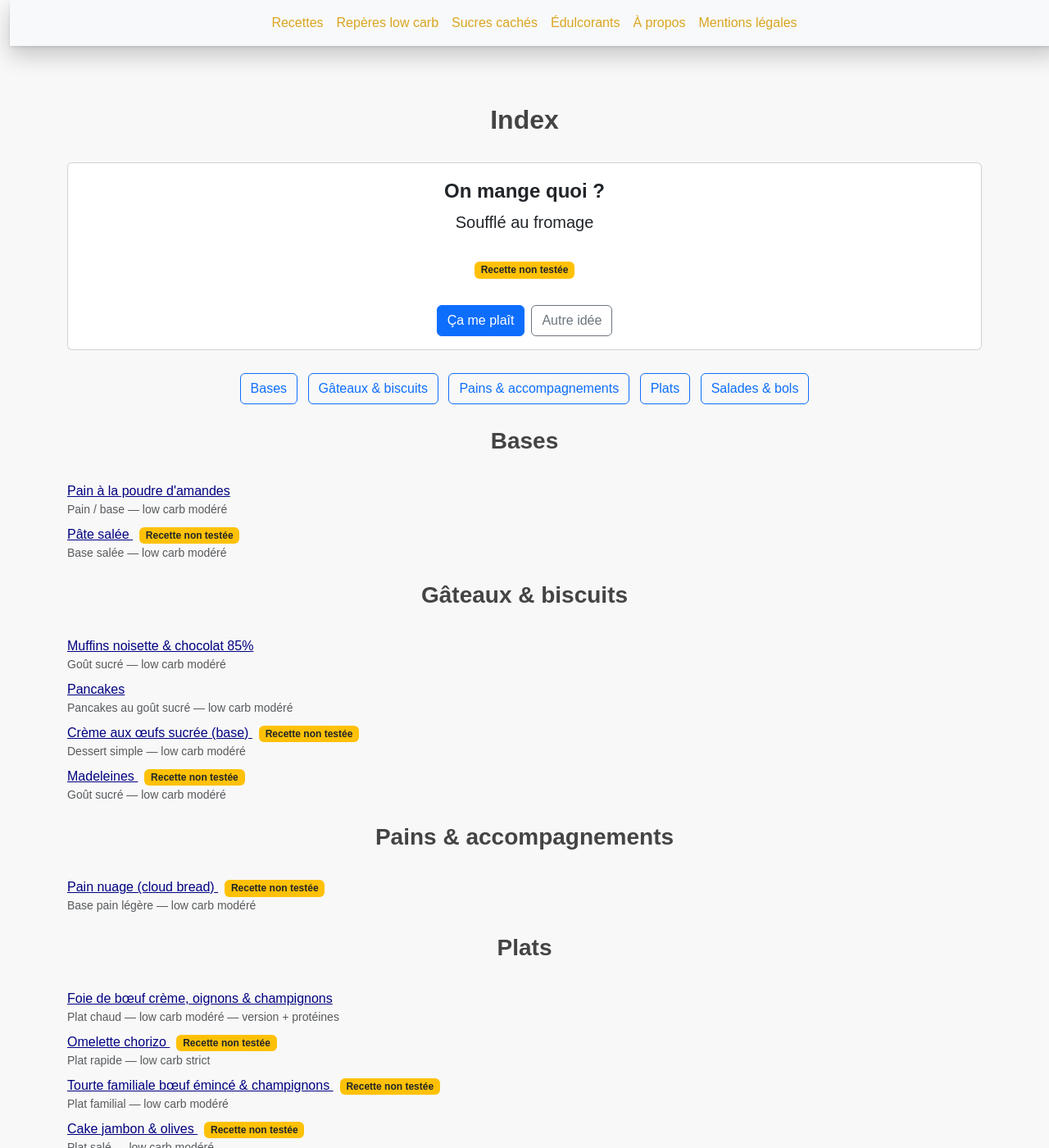
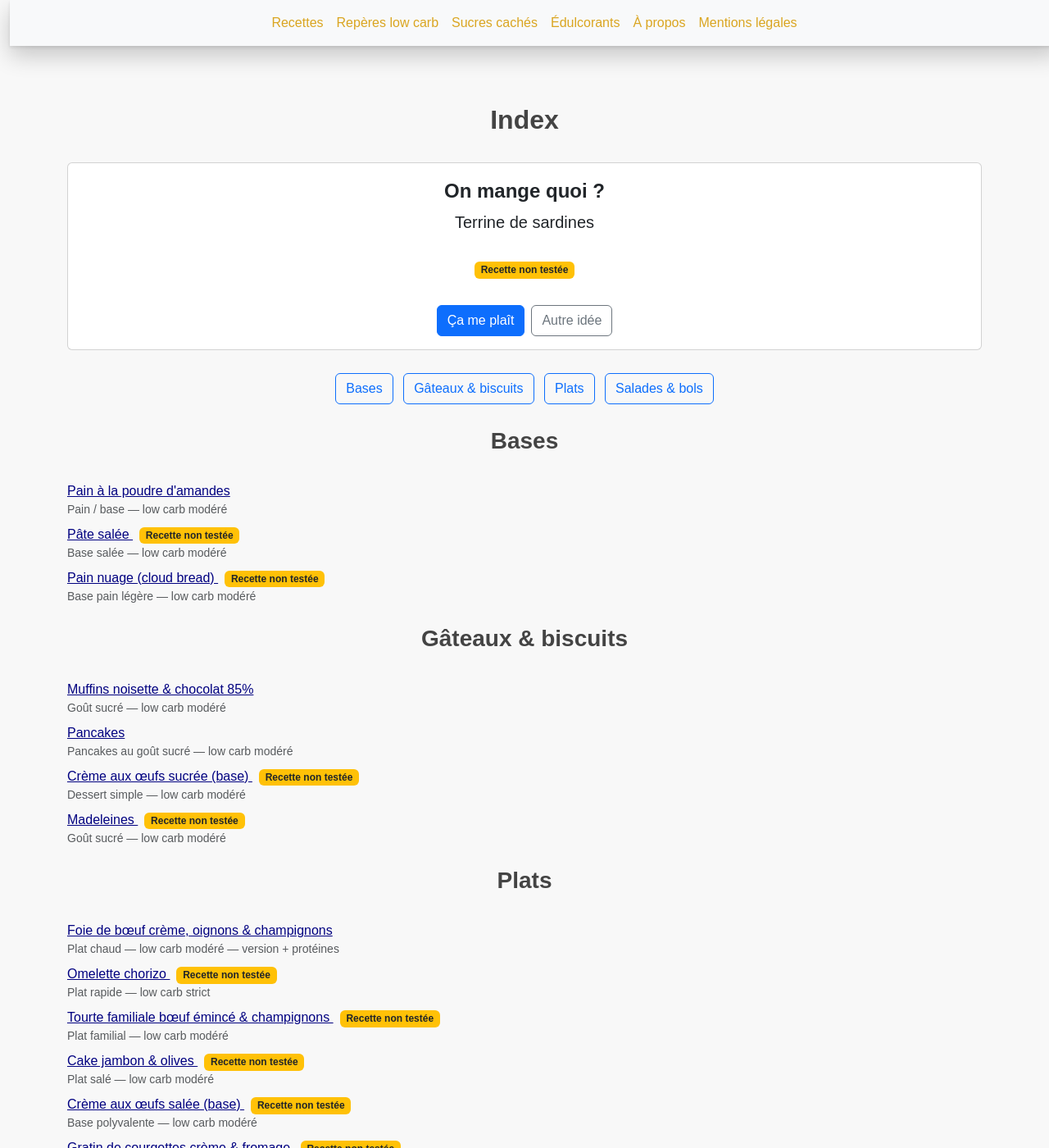
Before and after one commit to laurie-boissay/laurie-boissay.github.io, a Jekyll site: the page built from index.html, in a window 1280 px wide and 1400 px high, scrolled down 292 px. Shown: the whole window at 82% size. Built offline with Jekyll 4.4.1, drawn with Linux system fonts in a browser that asks for light colours.

Commit message:
Update pain-nuage.html

```diff
--- a/recettes/pain-nuage.html
+++ b/recettes/pain-nuage.html
@@ -4,8 +4,8 @@ title: "Pain nuage (cloud bread) low carb"
 description: "Pain nuage (cloud bread) en version low carb modéré : très léger, sans farine, à base d’œufs."
 recipe_title: "Pain nuage (cloud bread)"
 recipe_subtitle: "Base pain légère — low carb modéré"
-recipe_group: "Pains & accompagnements"
-recipe_sort: "bases"
+recipe_group: "Bases"
+recipe_sort: "pain-nuage"
 recipe_tested: false
 tags:
   - low-carb-modere
```
